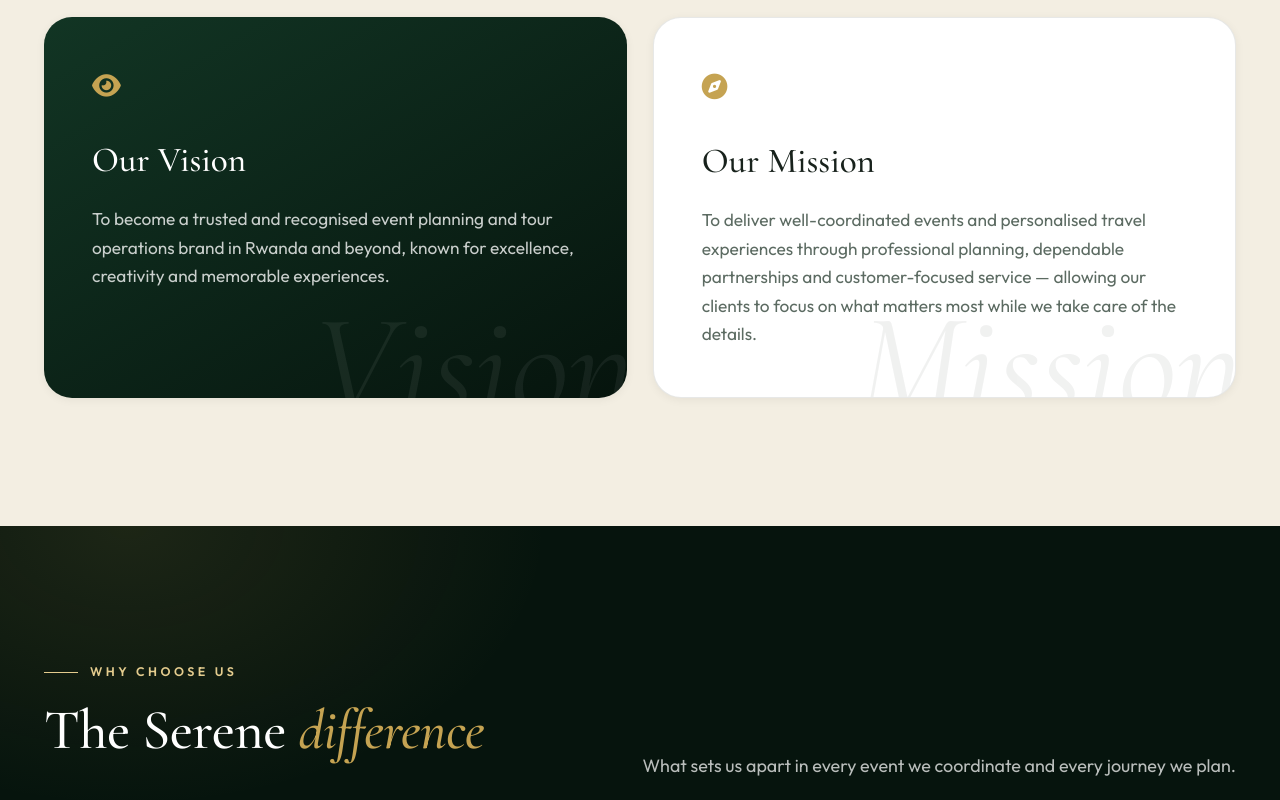
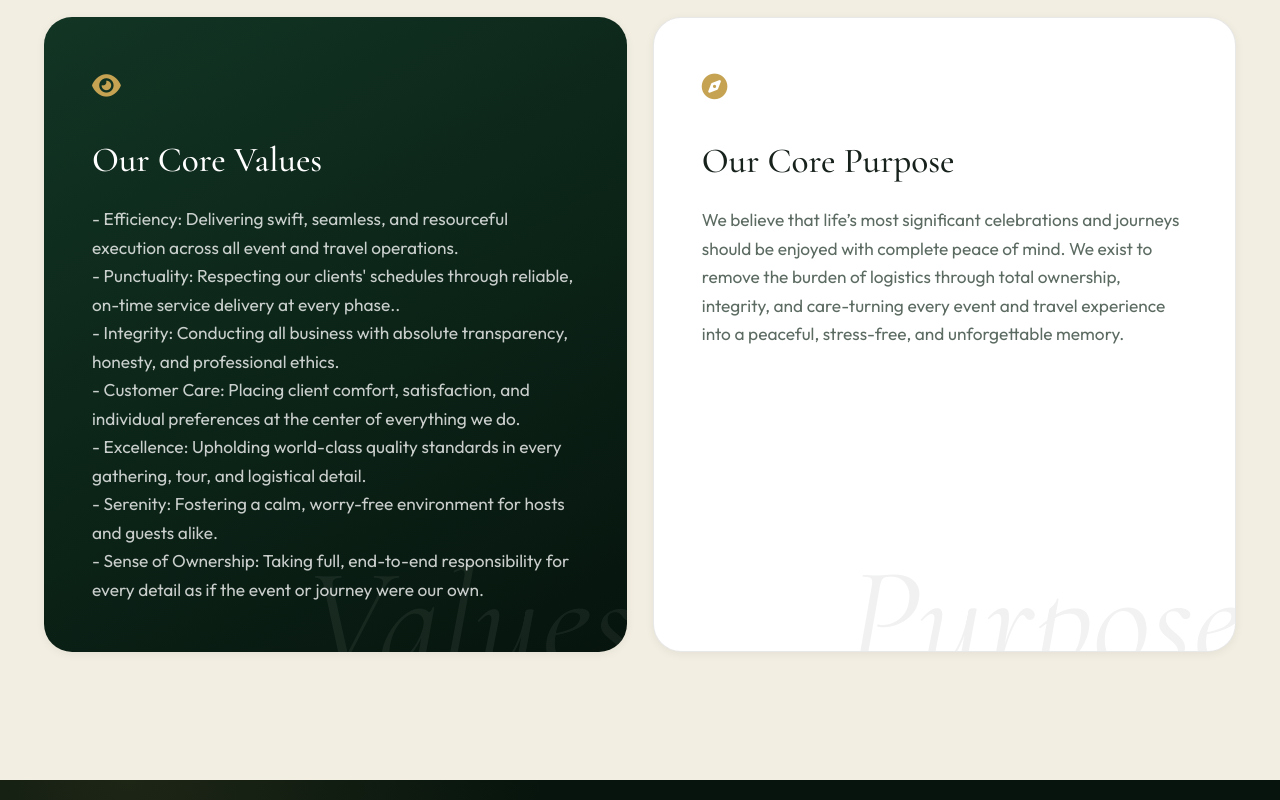
Before and after one commit to muragwa/serene-moments, a plain HTML site: page about.html in a window 1280 px wide. Shown: the part 1820-2620 px from the top of the page. Drawn offline with nearby package versions, Linux system fonts and the light colour scheme.

Commit message:
Update vision and mission sections to core values and purpose

```diff
--- a/about.html
+++ b/about.html
@@ -85,15 +85,21 @@
         <div class="vm-grid" data-stagger>
           <article class="vm-card vm-card--dark" data-reveal>
             <div class="vm-icon"><i class="fas fa-eye"></i></div>
-            <h3>Our Vision</h3>
-            <p>To become a trusted and recognised event planning and tour operations brand in Rwanda and beyond, known for excellence, creativity and memorable experiences.</p>
-            <span class="watermark">Vision</span>
+            <h3>Our Core Values</h3>
+            <p>- Efficiency: Delivering swift, seamless, and resourceful execution across all event and travel operations.</p>
+            <p>- Punctuality: Respecting our clients' schedules through reliable, on-time service delivery at every phase..</p>
+            <p>- Integrity: Conducting all business with absolute transparency, honesty, and professional ethics.</p>
+            <p>- Customer Care: Placing client comfort, satisfaction, and individual preferences at the center of everything we do.</p>
+            <p>- Excellence: Upholding world-class quality standards in every gathering, tour, and logistical detail.</p>
+            <p>- Serenity: Fostering a calm, worry-free environment for hosts and guests alike.</p>
+            <p>- Sense of Ownership: Taking full, end-to-end responsibility for every detail as if the event or journey were our own.</p>
+            <span class="watermark">Values</span>
           </article>
           <article class="vm-card" data-reveal>
             <div class="vm-icon"><i class="fas fa-compass"></i></div>
-            <h3>Our Mission</h3>
-            <p>To deliver well-coordinated events and personalised travel experiences through professional planning, dependable partnerships and customer-focused service — allowing our clients to focus on what matters most while we take care of the details.</p>
-            <span class="watermark">Mission</span>
+            <h3>Our Core Purpose</h3>
+            <p>We believe that life’s most significant celebrations and journeys should be enjoyed with complete peace of mind. We exist to remove the burden of logistics through total ownership, integrity, and care-turning every event and travel experience into a peaceful, stress-free, and unforgettable memory.</p>
+            <span class="watermark">Purpose</span>
           </article>
         </div>
       </div>
@@ -116,7 +122,7 @@
           <div class="feature" data-reveal><div class="feature-icon"><i class="fas fa-map-location-dot"></i></div><h3>Local Knowledge</h3><p>Understanding of Rwanda's destinations, venues, culture and service providers.</p></div>
           <div class="feature" data-reveal><div class="feature-icon"><i class="fas fa-list-check"></i></div><h3>Professional Coordination</h3><p>Clear communication, structured planning and attention to detail.</p></div>
           <div class="feature" data-reveal><div class="feature-icon"><i class="fas fa-handshake"></i></div><h3>Reliable Partnerships</h3><p>Trusted venues, hotels, transport operators, caterers, guides and entertainers.</p></div>
-          <div class="feature" data-reveal><div class="feature-icon"><i class="fas fa-heart"></i></div><h3>Memorable Experiences</h3><p>Moments for connection, celebration, discovery and meaningful engagement.</p></div>
+          <div class="feature" data-reveal><div class="feature-icon"><i class="fas fa-heart"></i></div><h3>Serene moments</h3><p>Moments for connection, celebration, discovery and meaningful engagement.</p></div>
           <a href="contact.html" class="feature" data-reveal style="background:linear-gradient(145deg,var(--gold-500),var(--gold-700));color:var(--green-950);border:none">
             <div class="feature-icon" style="background:rgba(6,20,13,.12);color:var(--green-950);border-color:rgba(6,20,13,.15)"><i class="fas fa-arrow-right"></i></div>
             <h3>Let's work together</h3><p style="color:rgba(6,20,13,.75)">Tell us about your next event or trip.</p>
@@ -146,6 +152,7 @@
             <span class="chip"><i class="fas fa-plane-arrival"></i>Tourists &amp; international visitors</span>
             <span class="chip"><i class="fas fa-users"></i>Associations &amp; community groups</span>
             <span class="chip"><i class="fas fa-people-group"></i>Team-building groups</span>
+            <span class="chip"><i class="fas fa-people-group"></i>Local and International Clients</span>
           </div>
         </div>
       </div>
```
